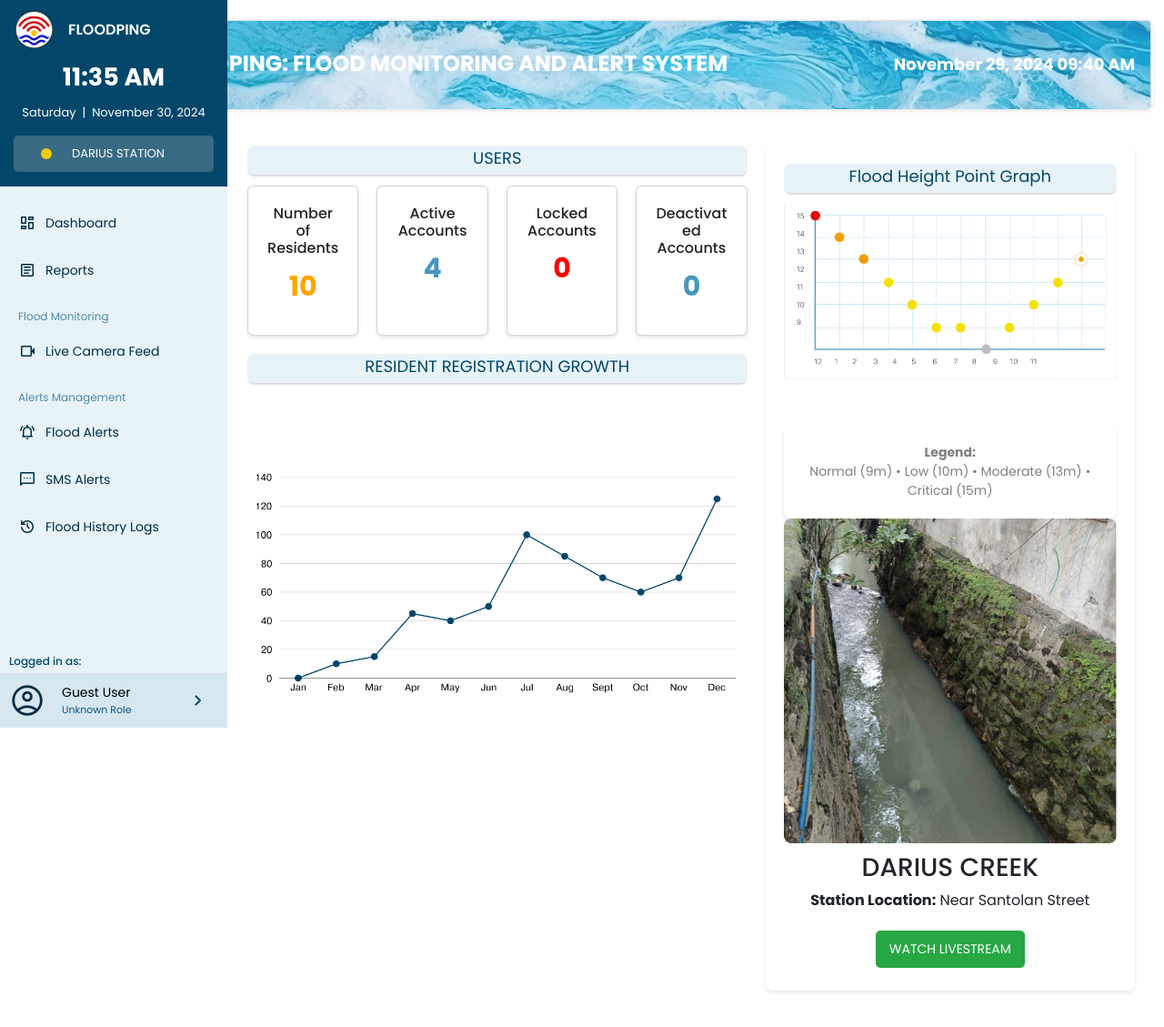
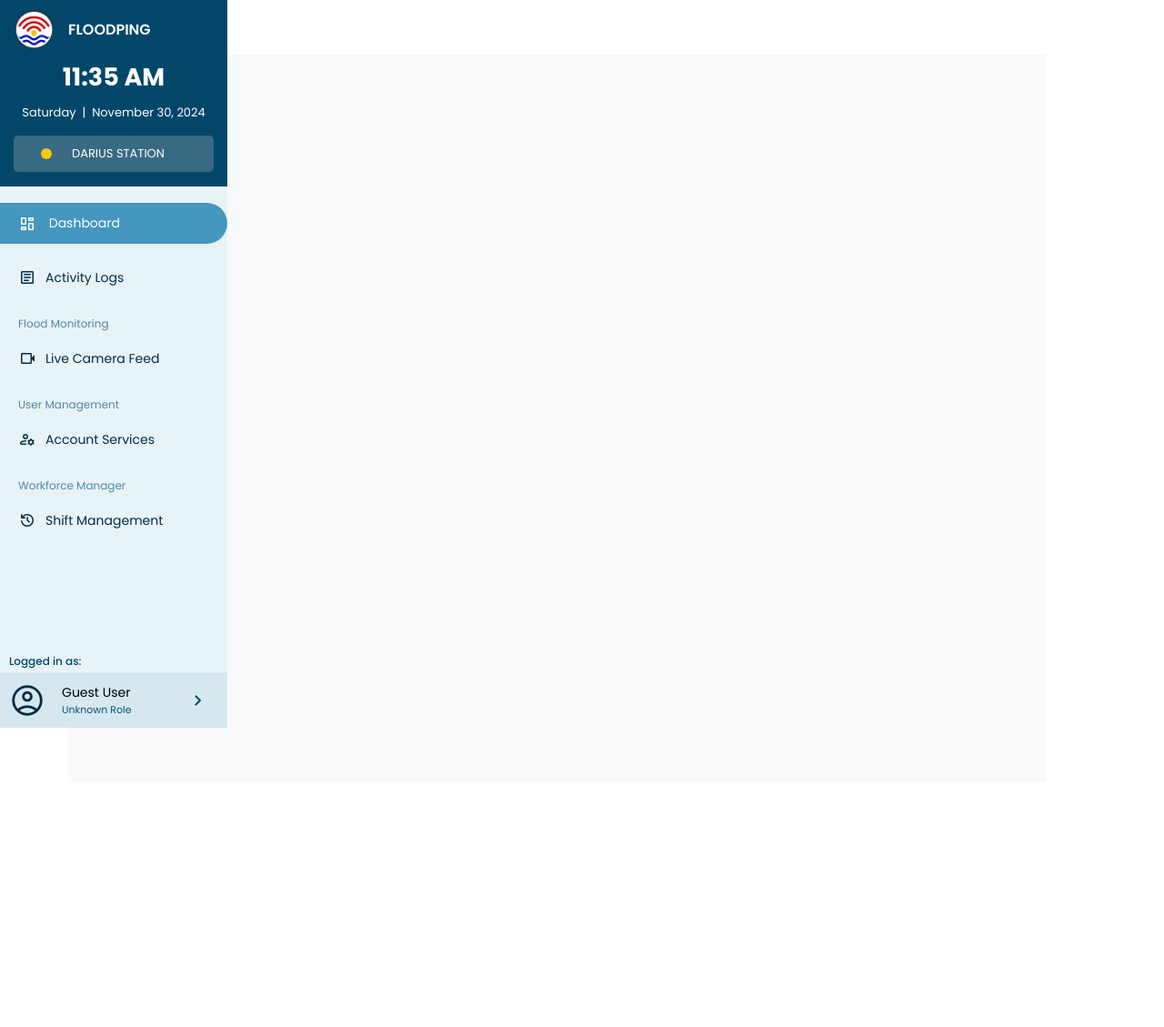
Before and after one commit to futuresoft-dev-eng/FLOOD_PING, a PHP site: page /Floodping/admindashboard.php in a window 1280 px wide. Shown: the whole page at 91% size. After the commit the page ends 800 px from the top, so only its background shows below. Run offline with PHP 8.4, Linux system fonts and the light colour scheme; data comes from the database, SQL or seed files in the repository.

Commit message:
Update admindashboard.php

```diff
--- a/admindashboard.php
+++ b/admindashboard.php
@@ -3,236 +3,373 @@
 <head>
     <meta charset="UTF-8">
     <meta name="viewport" content="width=device-width, initial-scale=1.0">
-    <title>ADMIN Dashboard</title>
+    <link href="https://cdn.jsdelivr.net/npm/bootstrap@5.3.0/dist/css/bootstrap.min.css" rel="stylesheet">
+    <link href="https://fonts.googleapis.com/css2?family=Poppins:wght@400;500;600;700&display=swap" rel="stylesheet">
+    <link href="https://fonts.googleapis.com/icon?family=Material+Symbols+Rounded" rel="stylesheet">
     <link rel="icon" href="./images/Floodpinglogo.png" type="image/png">
-    <link rel="stylesheet" href="https://fonts.googleapis.com/icon?family=Material+Symbols+Rounded">
+
     <style>
-        * {
+        body {
+            font-family: Poppins, sans-serif;
             margin: 0;
             padding: 0;
-            box-sizing: border-box;
+            display: flex;
+            min-height: 100vh;
+            overflow-x: hidden;
+
         }
 
-        body {
-            font-family: Arial, sans-serif;
-            background-color: #f9f9f9;
+        .sidebar {
             display: flex;
-        }
-
-        .container {
-            width: 100%;
-            padding: 20px;
-        }
-
-        .header {
-            background-image: url('./images/bgwaves.jpg');
-            background-size: cover;
-            border-radius: 8px;
-            padding: 20px;
-            color: white;
-            font-size: 18px;
-            font-weight: bold;
-            display: flex;
-            align-items: center;
-            justify-content: space-between;
-            box-shadow: 0 2px 4px rgba(0, 0, 0, 0.1);
-            height: 100px;
-        }
-
-        .header-title {
-            font-size: 24px;
-        }
-
-        .header-date {
-            font-size: 18px;
+            flex-direction: column;
+            height: 100vh;
+            background-color: #E8F3F8;
+            padding-top: 20px;
+            width: 250px;
+            min-width: 250px;
+            position: fixed;
+            z-index: 1;
+            overflow-y: auto;
+            transition: width 0.9s ease;
         }
 
         .main-content {
-            display: flex;
-            gap: 20px;
-            margin-top: 20px;
+            margin-left: 75px;
+            padding: 0px;
+            flex-grow: 1;
+            min-height: 100vh;
+            background-color: #f8f9fa;
+            box-sizing: border-box;
+            overflow-y: auto;
+            margin-top: 60px;
+            position: absolute;
+            width: 84%;
+
         }
 
-        .left-section {
-            flex: 3;
+        .sidebar-logo {
             display: flex;
-            flex-direction: column;
-            gap: 20px;
+            align-items: center;
+            justify-content: left;
+
+            padding: 10px 0;
+            background-color: #02476A;
+            color: white;
+            gap: 10px;
         }
 
-        .right-section {
-            flex: 2;
-            background-color: white;
-            border-radius: 8px;
-            box-shadow: 0 2px 4px rgba(0, 0, 0, 0.1);
-            padding: 20px;
+        .sidebar-logo img {
+            width: 45px;
+            margin-left: 15px;
+            margin-right:5px;
         }
 
-        .titlee {
-            font-size: 18px;
-            margin-bottom: 10px;
-            padding-bottom: 5px;
-            border-bottom: 2px solid #ddd;
-            border-radius: 8px;
-            background-color: #E8F3F8;
-            color: #02476A;
-            text-align: center;
-        }
-
-        .dashboard-row {
-            display: flex;
-            gap: 20px;
-            flex-wrap: wrap;
-        }
-
-        .card {
-            background-color: white;
-            border-radius: 8px;
-            box-shadow: 0 2px 4px rgba(0, 0, 0, 0.1);
-            padding: 20px;
-            flex: 1;
-            text-align: center;
-        }
-
-        .card h3 {
-            margin: 0;
-            font-size: 16px;
-        }
-
-        .card-value {
-            font-size: 30px;
-            font-weight: bold;
-            margin: 10px 0;
-            color: #4597C0;
-        }
-
-        .highlight-moderate {
-            color: orange;
-            font-weight: bold;
-        }
-
-        .station-info {
-            text-align: center;
-        }
-
-        .station-info img {
-            max-width: 100%;
-            border-radius: 8px;
-            margin-bottom: 10px;
-        }
-
-        .info-buttons button {
-            padding: 10px 15px;
-            margin: 5px;
-            border: none;
-            border-radius: 5px;
-            cursor: pointer;
+        .sidebar-content {
+            flex-grow: 1;
+            margin-top: 18px;
             font-size: 14px;
         }
 
-        .info-buttons .watch-live {
-            background-color: #28a745;
+        .time-section {
             color: white;
+            padding: 0px 10px 10px 10px;
+            text-align: center;
+            background-color: #02476A;
         }
 
-        .info-buttons .view-alerts {
-            background-color: #007bff;
+        .time-section .time {
+            font-size: 27px;
+            font-weight: bold;
+            margin-bottom: 8px;
+        }
+
+        .time-section .date {
+            font-size: 13px;
+            margin-bottom: 16px;
+        }
+
+        .station {
+            background-color: #386A83;
             color: white;
+            display: flex;
+            align-items: center;
+            justify-content: center;
+            padding: 10px 20px;
+            padding-left: 30px;
+            margin: 6px 5px;
+            border-radius: 5px;
+            font-size: 13px;
+            border: none;
+            position: relative;
+        }
+
+        .station::before {
+            content: "";
+            position: absolute;
+            left: 30px;
+            width: 12px;
+            height: 12px;
+            background-color: #F2CA00;
+            border-radius: 50%;
+        }
+
+        .section-title {
+            font-size: 12px;
+            color: #4F8AA7;
+            padding: 2px 20px 7px 20px;
+            margin-top: 10px;
+            margin-bottom: 0px;
+        }
+
+        .nav-link {
+            color: #002D44;
+            display: flex;
+            align-items: center;
+            padding: 12px 20px;
+            border-radius: 0 10px 10px 0;
+            transition: background-color 0.3s ease, padding 0.3s ease;
+            margin: 0 0 7px 0;
+            font-size: 14px;
+        }
+
+        .nav-link:hover {
+            background-color: #4597C0;
+            color: #fff;
+            border-radius: 0 25px 25px 0;
+            padding-left: 25px;
+        }
+
+        .active-link {
+            background-color: #4597C0;
+            color: #fff;
+            border-radius: 0 25px 25px 0;
+            padding: 12px 20px;
+            width: 100%;
+            text-decoration: none;
+            position: absolute;
+        }
+
+        .active-link .material-symbols-rounded {
+            vertical-align: middle;
+        }
+
+        .material-symbols-rounded {
+            margin-right: 10px;
+            font-size: 20px;
+        }
+
+        .user-info-container {
+            margin-top: auto;
+            background-color: #d6e7f0;
+            padding: 10px;
+            display: flex;
+            align-items: center;
+            border-top: 1px solid #e9ecef;
+            gap: 10px;
+            justify-content: space-between;
+        }
+
+        .user-link {
+            color: #002D44;
+            text-decoration: none;
+            display: flex;
+            align-items: center;
+            gap: 8px;
+            flex-grow: 1;
+        }
+
+        .user-icon {
+            font-size: 40px;
+            color: #002D44;
+        }
+
+        .user-name {
+            font-size: 14px;
+            color: #000000;
+        }
+
+        .user-role {
+            font-size: 11px;
+            color: #0C517C;
+        }
+
+        .logout-button {
+            font-size: 24px;
+            color: #02476A;
+            cursor: pointer;
+            transition: color 0.3s;
+        }
+
+        .logout-button:hover {
+            color: white;
+            background-color: #02476A;
+        }
+
+        h2 {
+            font-size: 12px;
+            color: #02476A;
+            font-weight: 500;
+            margin: 40px 0 5px 10px;
+        }
+
+
+        /* Responsive  */
+        @media (max-width: 992px) {
+            .sidebar {
+                display: none;
+            }
+
+            .top-bar {
+                display: flex;
+                position: fixed;
+                top: 0;
+                width: 100%;
+                height: 50px;
+                background-color: #E8F3F8;
+                color: white;
+                justify-content: space-around;
+                align-items: center;
+                z-index: 2;
+            }
+
+            .main-content {
+                margin-left: 0;
+                padding-top: 50px;
+                margin-top: 50px
+            }
+        }
+
+        @media (max-width: 575px) {
+            .top-bar .icon-text {
+                display: none;
+            }
         }
     </style>
 </head>
+
 <body>
-    <?php
-        session_start();
-        include('./sidebar.php');
-        include_once('db_conn.php');
-        date_default_timezone_set('Asia/Manila');
+<?php
+$fullName = isset($_SESSION['full_name']) ? $_SESSION['full_name'] : 'Guest User';
+$role = isset($_SESSION['role']) ? $_SESSION['role'] : 'Unknown Role';
+?>
+       <!-- Top bar  -->
+       <div class="top-bar d-md-none">
+        <a href="admindashboard.php" class="nav-link">
+            <span class="material-symbols-rounded">dashboard</span>
+        </a>
+        <a href="activitylog.php" class="nav-link">
+            <span class="material-symbols-rounded">article</span>
+        </a>
+        <a href="adminlivecam.php" class="nav-link">
+            <span class="material-symbols-rounded">videocam</span>
+        </a>
+        <a href="accountservices.php" class="nav-link">
+            <span class="material-symbols-rounded">manage_accounts</span>
+        </a>
+        <a href="shiftmanagement.php" class="nav-link">
+            <span class="material-symbols-rounded">history</span>
+        </a>
+        <a href="admin_profile.php" class="nav-link">
+            <span class="material-symbols-rounded">account_circle</span>
+        </a>
+        <span class="material-symbols-rounded logout-button" onclick="window.location.href='login.php';">
+            chevron_right
+        </span>
+      </div>
 
-// Fetch the number of residents
-$totalResidents = 0;
+    <!-- Sidebar -->
+    <nav class="sidebar d-none d-md-flex flex-column p-0">
+        <div class="sidebar-logo">
+            <img src="./images/Floodpinglogo.png" alt="floodping">
+            <div class="sidebar-logo-text" style="font-size: 16px; font-weight: 600;">FLOODPING</div>
+        </div>
 
-// Query the residents table to count the total number of residents
-$result = mysqli_query($conn, "SELECT COUNT(*) AS total FROM residents");
-if ($result) {
-    $row = mysqli_fetch_assoc($result);
-    $totalResidents = $row['total'];
-}
+        <div class="time-section">
+            <div class="time" id="current-time"></div>
+            <div class="date" id="current-date"></div>
+            <div class="station">DARIUS STATION</div>
+        </div>
+
+        <div class="sidebar-content">
+            <ul class="nav nav-pills flex-column mb-auto">
+                <li class="nav-item">
+                    <a href="admindashboard.php" class="active-link">
+                        <span class="material-symbols-rounded">dashboard</span> <span class="icon-text">Dashboard</span>
+                    </a>
+                </li>
+                <li class="nav-item" style="margin-top: 60px;">
+                    <a href="activitylog.php" class="nav-link">
+                        <span class="material-symbols-rounded">article</span> <span class="icon-text">Activity Logs</span>
+                    </a>
+                </li>
+
+                <div class="section-title" style="margin-top: 10px;">Flood Monitoring</div>
+                <li class="nav-item">
+                    <a href="adminlivecam.php" class="nav-link">
+                        <span class="material-symbols-rounded">videocam</span> <span class="icon-text">Live Camera Feed</span>
+                    </a>
+                </li>
+
+                <div class="section-title" style="margin-top: 10px;">User Management</div>
+                <li class="nav-item">
+                    <a href="add_user.php" class="nav-link">
+                        <span class="material-symbols-rounded">manage_accounts</span> <span class="icon-text">Account Services</span>
+                    </a>
+                </li>
+
+                <div class="section-title" style="margin-top: 10px;">Workforce Manager</div>
+                <li class="nav-item">
+                    <a href="workforce_manager.php" class="nav-link">
+                        <span class="material-symbols-rounded">history</span> <span class="icon-text">Shift Management</span>
+                    </a>
+                </li>
+            </ul>
+        </div>
+        <h2>Logged in as:</h2>
+<div class="user-info-container">
+    <a href="admin_profile.php" class="user-link">
+        <span class="material-symbols-rounded user-icon">account_circle</span>
+        <div>
+            <div class="user-name"><?= htmlspecialchars($fullName); ?></div>
+            <div class="user-role"><?= htmlspecialchars($role); ?></div>
+        </div>
+    </a>
+    <span class="material-symbols-rounded logout-button" onclick="window.location.href='login.php';">
+        chevron_right
+    </span>
+</div>
 
 
-// Active accounts
-$result = mysqli_query($conn, "SELECT COUNT(*) AS total FROM users WHERE account_status = 'Active'");
-if ($result) {
-    $row = mysqli_fetch_assoc($result);
-    $activeAccounts = $row['total'];
-}
+    </nav>
 
-// Locked accounts
-$result = mysqli_query($conn, "SELECT COUNT(*) AS total FROM users WHERE account_status = 'Locked'");
-if ($result) {
-    $row = mysqli_fetch_assoc($result);
-    $lockedAccounts = $row['total'];
-}
+    <!-- content area -->
+    <main class="main-content">
 
-// Deactivated accounts
-$result = mysqli_query($conn, "SELECT COUNT(*) AS total FROM users WHERE account_status = 'Inactive'");
-if ($result) {
-    $row = mysqli_fetch_assoc($result);
-    $deactivatedAccounts = $row['total'];
-}
-    ?>
-    <div class="container">
-        <div class="header">
-            <div class="header-title">FLOODPING: FLOOD MONITORING AND ALERT SYSTEM</div>
-            <div class="header-date"><?php echo date('F d, Y h:i A'); ?></div>
-        </div>
+    </main>
 
-        <div class="main-content">
-            <!-- Left Section -->
-            <div class="left-section">
-                <div>
-                <div class="titlee">USERS</div>
-                <div class="dashboard-row">
-                    <div class="card">
-                        <h3>Number of Residents</h3>
-                     <div class="card-value highlight-moderate"><?php echo $totalResidents; ?></div>
-                    </div>
-                    <div class="card">
-                        <h3>Active Accounts</h3>
-                        <div class="card-value"><?php echo $activeAccounts; ?></div>
-                    </div>
-                    <div class="card">
-                        <h3>Locked Accounts</h3>
-                        <div style="color:red;" class="card-value"><?php echo $lockedAccounts; ?></div>
-                    </div>
-                    <div class="card">
-                        <h3>Deactivated Accounts</h3>
-                        <div class="card-value"><?php echo $deactivatedAccounts; ?></div>
-                    </div>
-                </div>
-            </div>
-                <div>
-                    <div class="titlee">RESIDENT REGISTRATION GROWTH</div>
-                    <div class="dashboard-row">
-                    <img src="./images/RESIDENT REGISTRATION GROWTH.png" alt="Flood Graph" style="width: 100%; height: auto;">
+    <script>
+    function updateTimeAndDate() {
+        const now = new Date();
+        let hours = now.getHours();
+        let minutes = now.getMinutes();
+        const ampm = hours >= 12 ? 'PM' : 'AM';
+        hours = hours % 12 || 12;
+        minutes = minutes < 10 ? '0' + minutes : minutes;
+        document.getElementById('current-time').textContent = `${hours}:${minutes} ${ampm}`;
 
-                </div>
-                </div>
-            </div>
+        // Format date
+        const options = { weekday: 'long', year: 'numeric', month: 'long', day: 'numeric' };
+        const formattedDate = now.toLocaleDateString(undefined, options);
+        const [weekday, month, day, year] = formattedDate.match(/(\w+), (\w+) (\d+), (\d+)/).slice(1);
 
-            <!-- Right Section -->
-            <div class="right-section">
-                <div class="titlee">Flood Height Point Graph</div>
-                <img src="./images/floodgraph.png" alt="Flood Graph" style="width: 100%; height: auto;">
-                <div style="background-color: white; border-radius: 8px;   text-align: center; padding: 20px; box-shadow: 0 2px 4px rgba(0, 0, 0, 0.1); margin-top: 50px; font-size: 14px; color: gray;"><b>Legend:</b><br> Normal (9m) • Low (10m) • Moderate (13m) • Critical (15m)</div>
+        document.getElementById('current-date').innerHTML = `${weekday}&nbsp;&nbsp;|&nbsp;&nbsp;${month} ${day}, ${year}`;
+    }
 
-            <div class="station-info">
-                    <img src="./images/darius.png" alt="Station Image">
-                    <h3>DARIUS CREEK</h3>
-                    <p><strong>Station Location:</strong> Near Santolan Street</p>
-                    <div class="info-buttons">
-                        <button class="watch-live">WATCH LIVESTREAM</button>
-                    </div>
-        </div>
-    </div>
+    setInterval(updateTimeAndDate, 1000);
+    updateTimeAndDate();
+</script>
+
+
+    <script src="https://cdn.jsdelivr.net/npm/bootstrap@5.3.0/dist/js/bootstrap.bundle.min.js"></script>
 </body>
 </html>
```
